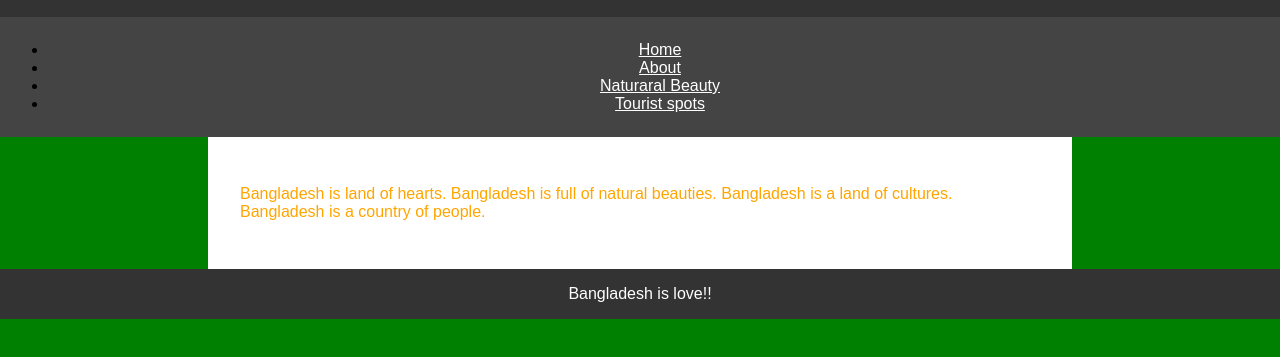
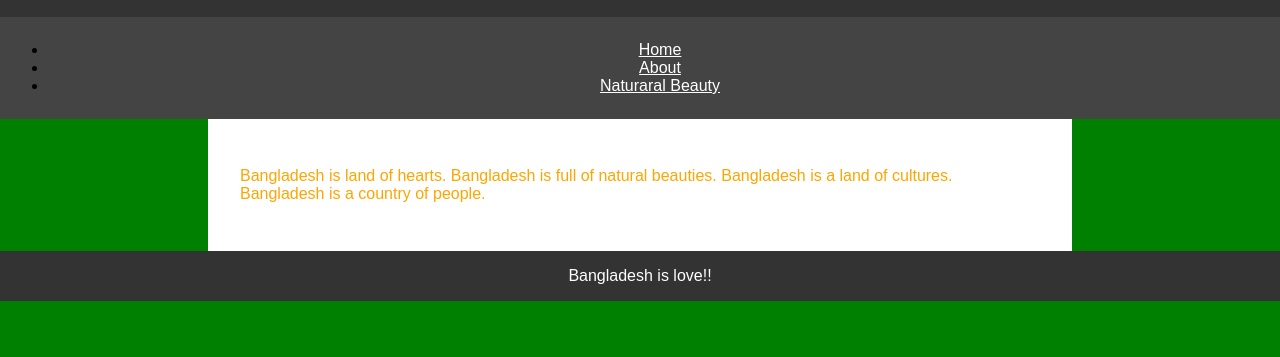
Before and after one commit to sakibul2024/Sakibul, a plain HTML site: page index.html in a window 1280 px wide. Shown: the part 95-452 px from the top of the page. Drawn offline with Linux system fonts and the light colour scheme.

Commit message:
Update index.html

```diff
--- a/index.html
+++ b/index.html
@@ -15,7 +15,6 @@
            <li><a href="index.html">Home</a></li>
             <li><a href="about.html">About</a></li>
             <li><a href="natural_beauty.html">Naturaral Beauty</a></li>
-            <li><a href="tourist.html">Tourist spots</a></li>
         </ul>
     </nav>
     <main>
```
